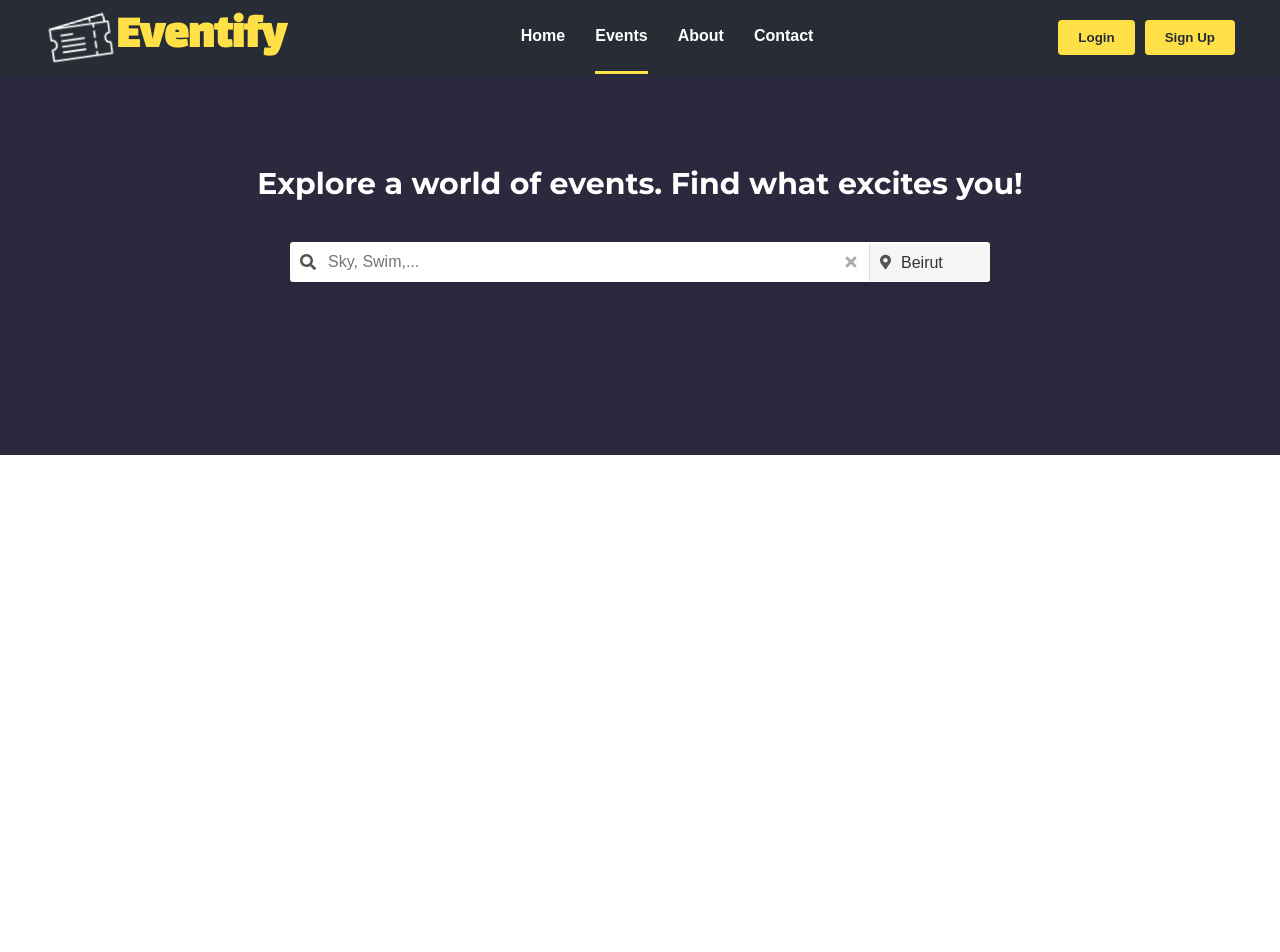
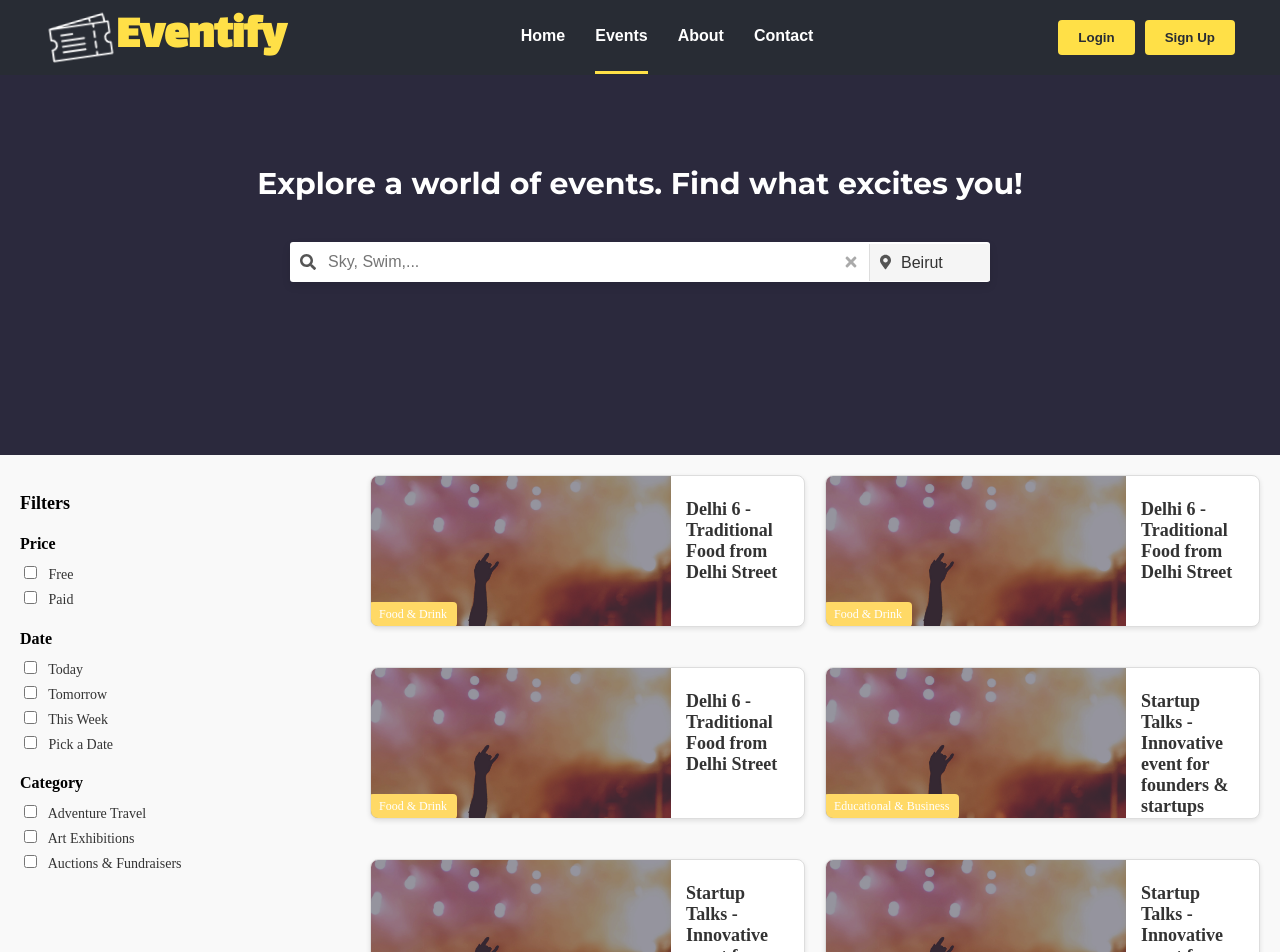
Before and after one commit to ali-mansour21/ActiveVibe, a React (Vite) app in the folder frontend/: page /events in a window 1280 px wide. Shown: the top 952 px of the page. Before the commit the page ends 800 px from the top, so only its background shows below. Built offline with nearby package versions, Linux system fonts and the light colour scheme.

Commit message:
Style the events section

```diff
--- /dev/null
+++ b/frontend/src/pages/Events/components/EventListing.jsx
@@ -0,0 +1,106 @@
+import EventCard from "../components/EventCard";
+import "../styles/eventlisting.css";
+import logo from "../../../assets/landing/Hero.png";
+const EventListing = () => {
+  const events = [
+    {
+      title: "Delhi 6 - Traditional Food from Delhi Street",
+      date: "Nov 23 - 29",
+      location: "Chengalpattu, India",
+      price: "INR 1200",
+      category: "Food & Drink",
+      imageUrl: logo,
+    },
+    {
+      title: "Delhi 6 - Traditional Food from Delhi Street",
+      date: "Nov 23 - 29",
+      location: "Chengalpattu, India",
+      price: "INR 1200",
+      category: "Food & Drink",
+      imageUrl: logo,
+    },
+    {
+      title: "Delhi 6 - Traditional Food from Delhi Street",
+      date: "Nov 23 - 29",
+      location: "Chengalpattu, India",
+      price: "INR 1200",
+      category: "Food & Drink",
+      imageUrl: logo,
+    },
+    {
+      title: "Startup Talks -Innovative event for founders & startups",
+      date: "Dec 17",
+      location: "New Delhi, India",
+      price: "FREE",
+      category: "Educational & Business",
+      imageUrl: logo,
+    },
+    {
+      title: "Startup Talks -Innovative event for founders & startups",
+      date: "Dec 17",
+      location: "New Delhi, India",
+      price: "FREE",
+      category: "Educational & Business",
+      imageUrl: logo,
+    },
+    {
+      title: "Startup Talks -Innovative event for founders & startups",
+      date: "Dec 17",
+      location: "New Delhi, India",
+      price: "FREE",
+      category: "Educational & Business",
+      imageUrl: logo,
+    },
+  ];
+
+  return (
+    <div className="event-listing">
+      <aside className="filters">
+        <h3>Filters</h3>
+        <div className="filter-group">
+          <h4>Price</h4>
+          <label>
+            <input type="checkbox" /> Free
+          </label>
+          <label>
+            <input type="checkbox" /> Paid
+          </label>
+        </div>
+        <div className="filter-group">
+          <h4>Date</h4>
+          <label>
+            <input type="checkbox" /> Today
+          </label>
+          <label>
+            <input type="checkbox" /> Tomorrow
+          </label>
+          <label>
+            <input type="checkbox" /> This Week
+          </label>
+          <label>
+            <input type="checkbox" /> Pick a Date
+          </label>
+        </div>
+        <div className="filter-group">
+          <h4>Category</h4>
+          <label>
+            <input type="checkbox" /> Adventure Travel
+          </label>
+          <label>
+            <input type="checkbox" /> Art Exhibitions
+          </label>
+          <label>
+            <input type="checkbox" /> Auctions & Fundraisers
+          </label>
+        </div>
+      </aside>
+      <div className="event-cards-container">
+        {events?.map((event, index) => (
+          <EventCard key={index} {...event} />
+        ))}
+      </div>
+    </div>
+  );
+};
+
+export default EventListing;
--- a/frontend/src/pages/Events/components/Home.jsx
+++ b/frontend/src/pages/Events/components/Home.jsx
@@ -1,5 +1,6 @@
 import Header from "../../../components/Header";
 import SearchBar from "../../../components/SearchBar";
+import EventListing from "./EventListing";
 
 const Home = () => {
   const isAuthenticated = false;
@@ -8,6 +9,7 @@ const Home = () => {
     <div>
       <Header isAuthenticated={isAuthenticated} />
       <SearchBar />
+      <EventListing />
     </div>
   );
 };
--- a/frontend/src/pages/Events/styles/eventcard.css
+++ b/frontend/src/pages/Events/styles/eventcard.css
@@ -1,28 +1,34 @@
 /* src/components/EventCard.css */
 .event-card {
   display: flex;
-  flex-direction: column;
   border: 1px solid #ddd;
   border-radius: 8px;
-  overflow: hidden;
+  position: relative;
+  height: 150px;
   margin-bottom: 20px;
   background-color: white;
   box-shadow: 0 2px 5px rgba(0, 0, 0, 0.1);
 }
 
 .event-image {
-  width: 100%;
-  height: 120px;
+  width: 300px;
+  height: auto;
   object-fit: cover;
 }
 
 .event-details {
   padding: 15px;
+  flex: 1;
+  display: flex;
+  flex-direction: column;
+  justify-content: space-between;
 }
 
 .event-category {
   background-color: #ffd966; /* Category background color */
-  color: #333;
+  color: #fff;
+  position: absolute;
+  top: 126px;
   padding: 5px 10px;
   border-radius: 4px;
   display: inline-block;
--- /dev/null
+++ b/frontend/src/pages/Events/styles/eventlisting.css
@@ -0,0 +1,44 @@
+/* src/components/EventListing.css */
+.event-listing {
+  display: flex;
+  padding: 20px;
+  background-color: #f9f9f9;
+}
+
+.filters {
+  width: 300px;
+  margin-right: 50px;
+}
+
+.filters h3 {
+  font-size: 18px;
+  margin-bottom: 10px;
+  font-weight: bold;
+}
+
+.filter-group {
+  margin-bottom: 20px;
+}
+
+.filter-group h4 {
+  font-size: 16px;
+  margin-bottom: 10px;
+}
+
+.filter-group label {
+  display: block;
+  font-size: 14px;
+  color: #333;
+  margin-bottom: 5px;
+}
+
+.filter-group input[type="checkbox"] {
+  margin-right: 8px;
+}
+
+.event-cards-container {
+  flex: 1;
+  display: grid;
+  grid-template-columns: repeat(2, 1fr); /* 2 cards per row */
+  gap: 20px;
+}
```
